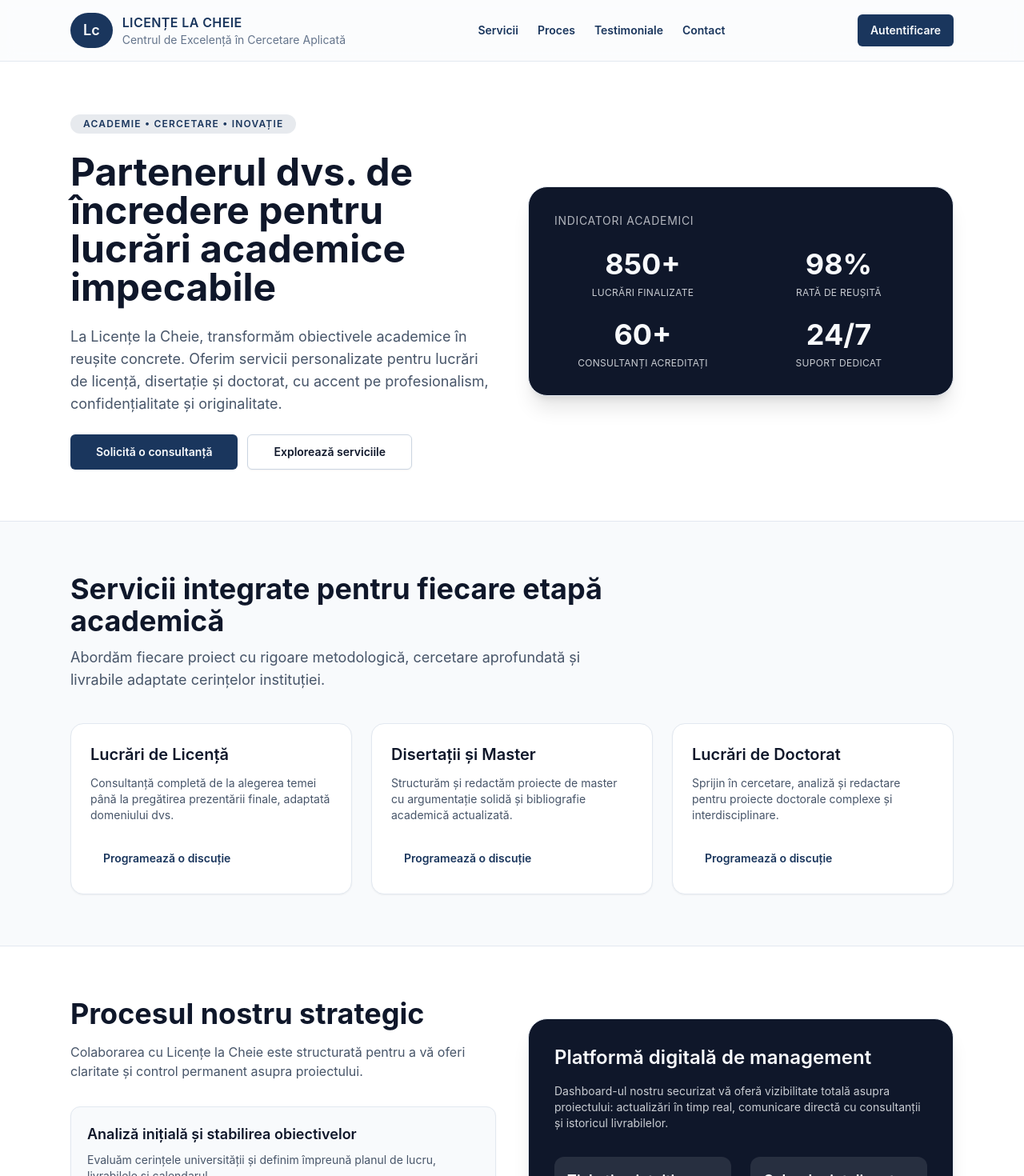
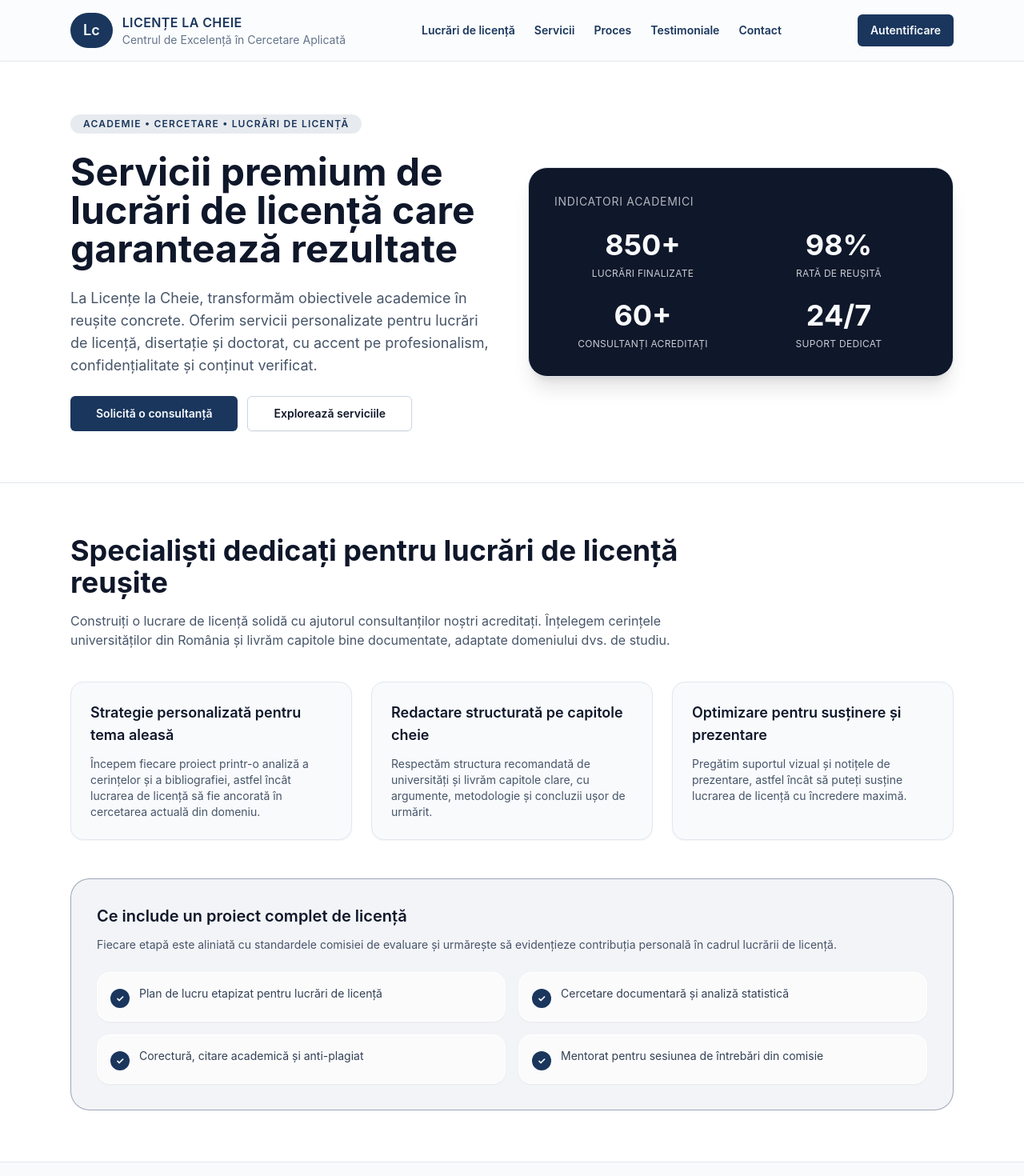
Before and after one commit to erikerikssoncoding/LicenteLaCheie, a Next.js app: page / in a window 1280 px wide. Shown: the top 1470 px of the page at 80% size. Built offline with nearby package versions, Linux system fonts and the light colour scheme.

Commit message:
Improve lucrari de licenta SEO content

```diff
--- a/app/(public)/page.tsx
+++ b/app/(public)/page.tsx
@@ -1,4 +1,20 @@
+import type { Metadata } from "next";
+import Script from "next/script";
+
 import { Button } from "@/components/ui/button";
+
+export const metadata: Metadata = {
+  title: "Lucrari de licenta si consultanta academica | Licente la Cheie",
+  description:
+    "Consultanta academica completa pentru lucrari de licenta, cu metodologie riguroasa, suport profesoral si livrabile gata de predare.",
+  keywords: [
+    "lucrari de licenta",
+    "asistenta lucrari de licenta",
+    "consultanta licenta",
+    "redactare academica",
+    "pregatire prezentare licenta"
+  ]
+};
 
 const highlights = [
   {
@@ -36,6 +52,62 @@ const services = [
   }
 ];
 
+const licentaBenefits = [
+  {
+    title: "Strategie personalizată pentru tema aleasă",
+    description:
+      "Începem fiecare proiect printr-o analiză a cerințelor și a bibliografiei, astfel încât lucrarea de licență să fie ancorată în cercetarea actuală din domeniu."
+  },
+  {
+    title: "Redactare structurată pe capitole cheie",
+    description:
+      "Respectăm structura recomandată de universități și livrăm capitole clare, cu argumente, metodologie și concluzii ușor de urmărit."
+  },
+  {
+    title: "Optimizare pentru susținere și prezentare",
+    description:
+      "Pregătim suportul vizual și notițele de prezentare, astfel încât să puteți susține lucrarea de licență cu încredere maximă."
+  }
+];
+
+const keywordPillars = [
+  "Plan de lucru etapizat pentru lucrări de licență",
+  "Cercetare documentară și analiză statistică",
+  "Corectură, citare academică și anti-plagiat",
+  "Mentorat pentru sesiunea de întrebări din comisie"
+];
+
+const faqItems = [
+  {
+    question: "Cât durează elaborarea unei lucrări de licență complete?",
+    answer:
+      "Durata depinde de complexitatea temei și de nivelul de documentare existent, însă majoritatea proiectelor sunt finalizate în 4-8 săptămâni, cu livrări etapizate pe capitole."
+  },
+  {
+    question: "Cum mă asigurați că lucrarea de licență este originală?",
+    answer:
+      "Folosim instrumente de verificare anti-plagiat și redactăm conținut unic, susținut de bibliografie actualizată și citare corectă conform standardelor academice."
+  },
+  {
+    question: "Ce se întâmplă dacă universitatea solicită revizuiri?",
+    answer:
+      "Revizuirile sunt incluse în serviciu. Ajustăm conținutul în funcție de feedback și vă pregătim pentru o susținere fără emoții."
+  }
+];
+
+const faqSchema = {
+  "@context": "https://schema.org",
+  "@type": "FAQPage",
+  mainEntity: faqItems.map((item) => ({
+    "@type": "Question",
+    name: item.question,
+    acceptedAnswer: {
+      "@type": "Answer",
+      text: item.answer
+    }
+  }))
+};
+
 export default function HomePage() {
   return (
     <main className="flex min-h-screen flex-col bg-gradient-to-b from-slate-100 to-white">
@@ -55,6 +127,7 @@ export default function HomePage() {
             </div>
           </div>
           <nav className="hidden items-center gap-6 text-sm font-semibold text-slate-700 md:flex">
+            <a href="#licenta">Lucrări de licență</a>
             <a href="#servicii">Servicii</a>
             <a href="#proces">Proces</a>
             <a href="#testimoniale">Testimoniale</a>
@@ -72,13 +145,13 @@ export default function HomePage() {
         <div className="mx-auto flex w-full max-w-6xl flex-col gap-10 px-6 py-16 lg:flex-row lg:items-center">
           <div className="flex-1 space-y-6">
             <span className="inline-flex items-center gap-2 rounded-full bg-brand/10 px-4 py-1 text-xs font-semibold uppercase tracking-widest text-brand">
-              Academie • Cercetare • Inovație
+              Academie • Cercetare • Lucrări de Licență
             </span>
             <h1 className="text-4xl font-bold text-slate-900 sm:text-5xl">
-              Partenerul dvs. de încredere pentru lucrări academice impecabile
+              Servicii premium de lucrări de licență care garantează rezultate
             </h1>
             <p className="text-lg text-slate-600">
-              La Licențe la Cheie, transformăm obiectivele academice în reușite concrete. Oferim servicii personalizate pentru lucrări de licență, disertație și doctorat, cu accent pe profesionalism, confidențialitate și originalitate.
+              La Licențe la Cheie, transformăm obiectivele academice în reușite concrete. Oferim servicii personalizate pentru lucrări de licență, disertație și doctorat, cu accent pe profesionalism, confidențialitate și conținut verificat.
             </p>
             <div className="flex flex-col gap-3 sm:flex-row">
               <Button size="lg" className="w-full sm:w-auto" asChild>
@@ -121,6 +194,47 @@ export default function HomePage() {
                 </div>
               </div>
             </div>
+          </div>
+        </div>
+      </section>
+
+      <section id="licenta" className="border-b border-slate-200 bg-white">
+        <div className="mx-auto max-w-6xl px-6 py-16">
+          <div className="max-w-3xl">
+            <h2 className="section-title">Specialiști dedicați pentru lucrări de licență reușite</h2>
+            <p className="mt-4 text-slate-600">
+              Construiți o lucrare de licență solidă cu ajutorul consultanților noștri acreditați. Înțelegem cerințele universităților din România și livrăm capitole bine documentate, adaptate domeniului dvs. de studiu.
+            </p>
+          </div>
+          <div className="mt-10 grid gap-6 md:grid-cols-3">
+            {licentaBenefits.map((benefit) => (
+              <article
+                key={benefit.title}
+                className="flex h-full flex-col rounded-2xl border border-slate-200 bg-slate-50 p-6 shadow-sm"
+              >
+                <h3 className="text-lg font-semibold text-slate-900">{benefit.title}</h3>
+                <p className="mt-3 text-sm text-slate-600">{benefit.description}</p>
+              </article>
+            ))}
+          </div>
+          <div className="mt-12 rounded-3xl border border-brand/40 bg-brand/5 p-8">
+            <h3 className="text-xl font-semibold text-slate-900">Ce include un proiect complet de licență</h3>
+            <p className="mt-3 text-sm text-slate-600">
+              Fiecare etapă este aliniată cu standardele comisiei de evaluare și urmărește să evidențieze contribuția personală în cadrul lucrării de licență.
+            </p>
+            <ul className="mt-6 grid gap-4 sm:grid-cols-2">
+              {keywordPillars.map((item) => (
+                <li
+                  key={item}
+                  className="flex items-start gap-3 rounded-2xl border border-white bg-white/70 p-4 text-sm text-slate-700 shadow-sm"
+                >
+                  <span className="mt-1 inline-flex h-6 w-6 items-center justify-center rounded-full bg-brand text-xs font-bold text-brand-foreground">
+                    ✓
+                  </span>
+                  <span>{item}</span>
+                </li>
+              ))}
+            </ul>
           </div>
         </div>
       </section>
@@ -237,6 +351,41 @@ export default function HomePage() {
         </div>
       </section>
 
+      <section id="faq" className="border-b border-slate-200 bg-white">
+        <div className="mx-auto max-w-6xl px-6 py-16">
+          <div className="max-w-3xl">
+            <h2 className="section-title">Întrebări frecvente despre lucrările de licență</h2>
+            <p className="mt-4 text-slate-600">
+              Am adunat răspunsurile la cele mai importante întrebări primite de la studenți pentru a vă ghida în fiecare etapă a proiectului.
+            </p>
+          </div>
+          <div className="mt-10 grid gap-6 md:grid-cols-3">
+            {faqItems.map((item) => (
+              <article
+                key={item.question}
+                className="flex h-full flex-col rounded-2xl border border-slate-200 bg-slate-50 p-6 shadow-sm"
+              >
+                <h3 className="text-lg font-semibold text-slate-900">{item.question}</h3>
+                <p className="mt-3 text-sm text-slate-600">{item.answer}</p>
+              </article>
+            ))}
+          </div>
+          <div className="mt-10 rounded-3xl border border-brand/30 bg-brand/10 p-8 text-center">
+            <p className="text-lg font-semibold text-slate-900">
+              Aveți o întrebare specifică despre lucrarea dvs. de licență?
+            </p>
+            <p className="mt-2 text-sm text-slate-600">
+              Echipa noastră vă răspunde în maximum 24 de ore și vă propune un plan personalizat pentru finalizarea lucrării.
+            </p>
+            <div className="mt-6 flex justify-center">
+              <Button size="lg" asChild>
+                <a href="/contact">Trimite o solicitare</a>
+              </Button>
+            </div>
+          </div>
+        </div>
+      </section>
+
       <footer className="bg-slate-900 py-10 text-brand-foreground">
         <div className="mx-auto flex max-w-6xl flex-col gap-6 px-6 sm:flex-row sm:items-center sm:justify-between">
           <div>
@@ -252,6 +401,12 @@ export default function HomePage() {
           </div>
         </div>
       </footer>
+      <Script
+        id="faq-schema"
+        type="application/ld+json"
+        strategy="afterInteractive"
+        dangerouslySetInnerHTML={{ __html: JSON.stringify(faqSchema) }}
+      />
     </main>
   );
 }
--- a/app/layout.tsx
+++ b/app/layout.tsx
@@ -2,16 +2,52 @@ import type { Metadata } from "next";
 import "./globals.css";
 
 export const metadata: Metadata = {
-  title: "Licente la Cheie | Expertiza Academica Personalizata",
+  metadataBase: new URL("https://www.licentelacheie.ro"),
+  title: {
+    default: "Lucrari de Licenta Premium | Licente la Cheie",
+    template: "%s | Licente la Cheie"
+  },
   description:
-    "Licente la Cheie ofera solutii complete pentru lucrari de licenta, disertatie si doctorat, cu suport profesional si consultanta personalizata.",
+    "Licente la Cheie ofera servicii complete pentru lucrari de licenta, disertatie si doctorat, cu suport profesional, consultanta personalizata si livrabile originale.",
   keywords: [
-    "licenta",
+    "lucrari de licenta",
+    "servicii lucrari de licenta",
+    "consultanta academica",
     "disertatie",
     "doctorat",
-    "consultanta academica",
+    "redactare academica",
     "Licente la Cheie"
-  ]
+  ],
+  alternates: {
+    canonical: "/"
+  },
+  openGraph: {
+    title: "Lucrari de Licenta Premium | Licente la Cheie",
+    description:
+      "Solutii profesionale pentru lucrari de licenta si cercetare academica, cu metodologie riguroasa si suport integral.",
+    url: "https://www.licentelacheie.ro/",
+    siteName: "Licente la Cheie",
+    locale: "ro_RO",
+    type: "website"
+  },
+  twitter: {
+    card: "summary_large_image",
+    title: "Lucrari de Licenta Premium | Licente la Cheie",
+    description:
+      "Expertiza completa pentru lucrari de licenta, master si doctorat cu rezultate verificate.",
+    creator: "@licentelacheie"
+  },
+  robots: {
+    index: true,
+    follow: true,
+    googleBot: {
+      index: true,
+      follow: true,
+      maxSnippet: -1,
+      maxImagePreview: "large",
+      maxVideoPreview: -1
+    }
+  }
 };
 
 export default function RootLayout({
```
